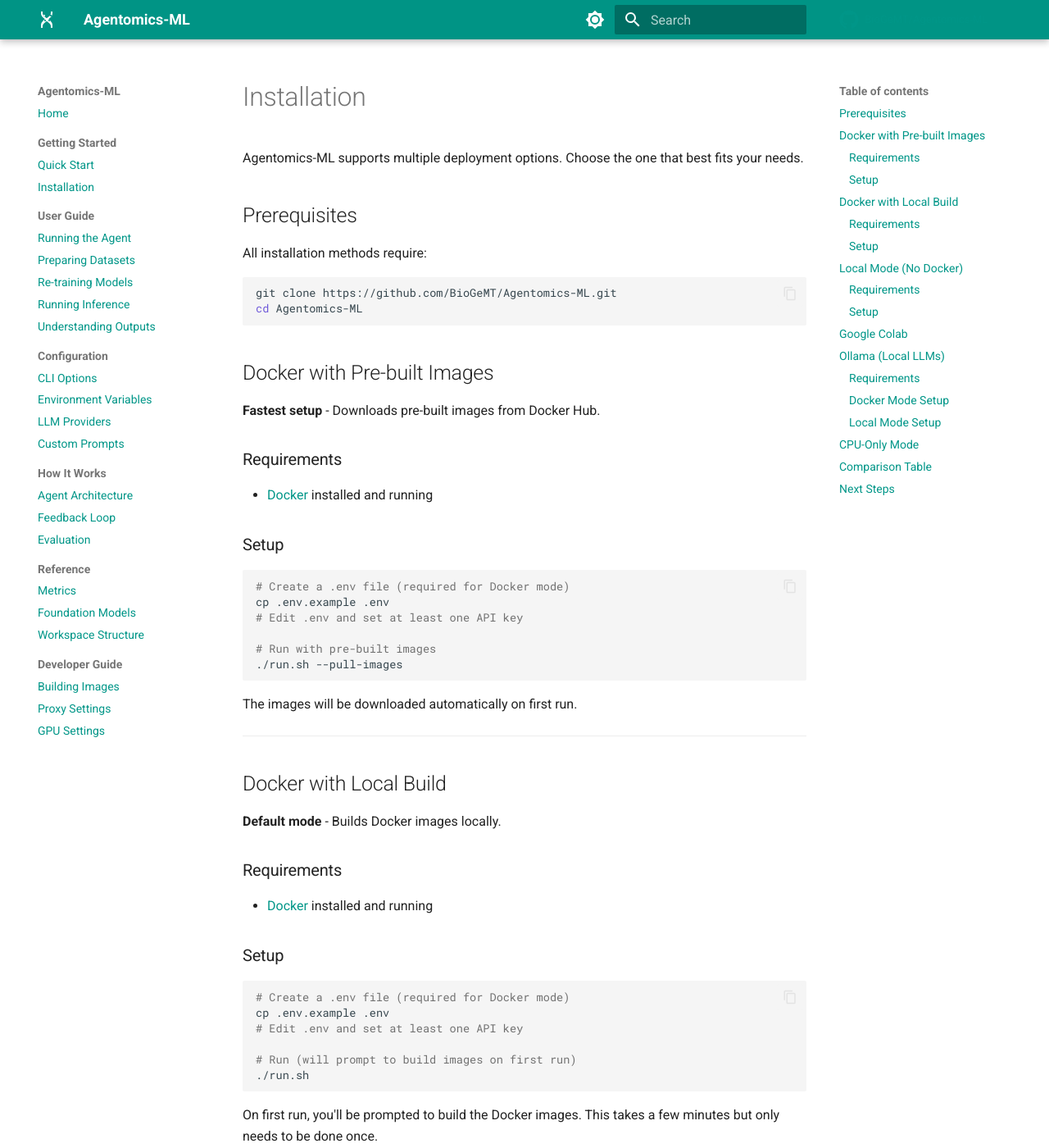
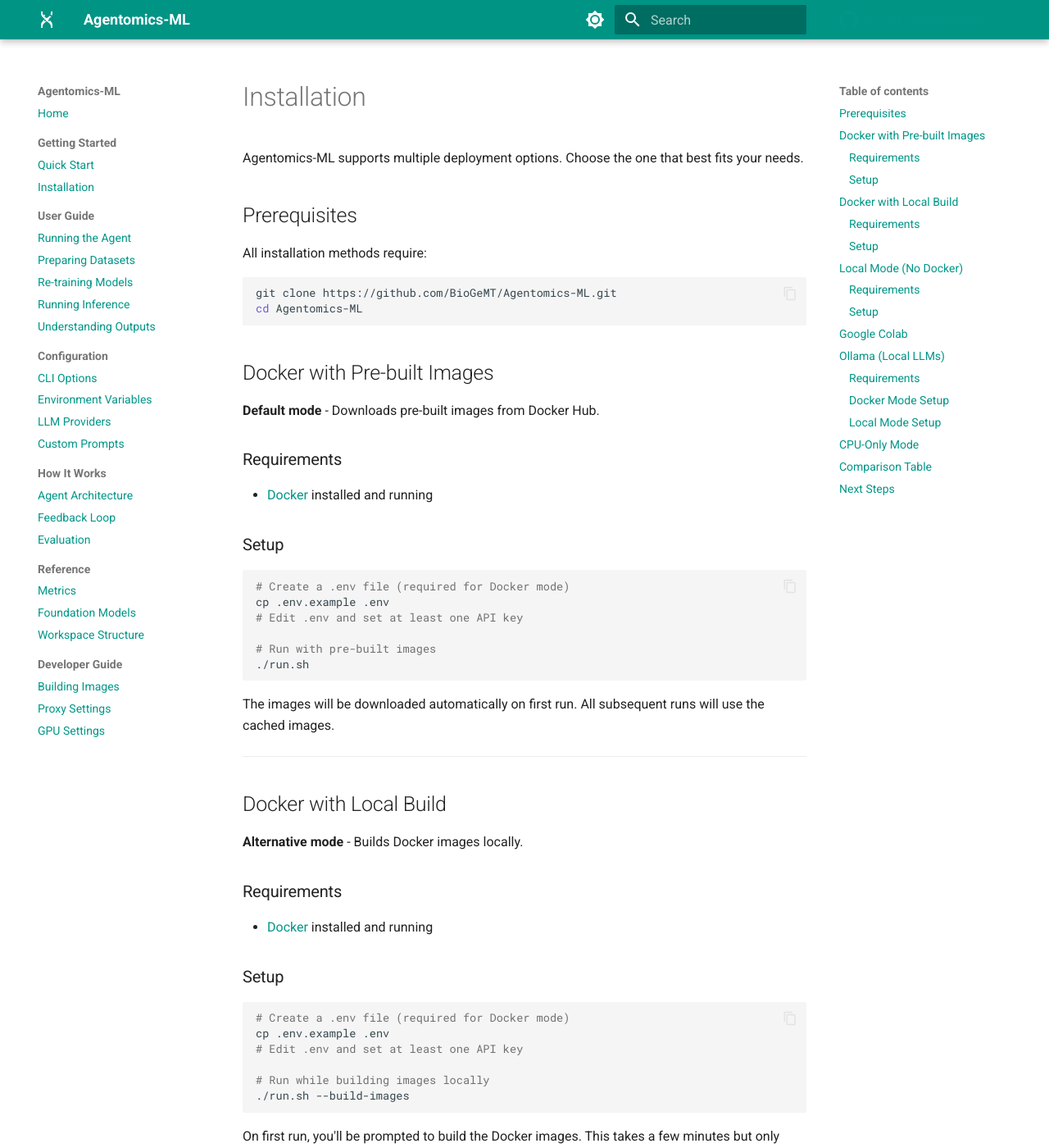
Before and after one commit to BioGeMT/agentomics-ml, an MkDocs documentation site: the page built from docs/getting-started/installation.md, in a window 1280 px wide and 1400 px high. Shown: the whole window at 82% size. Built offline with MkDocs 1.6.1 and Material for MkDocs 9.7.7, drawn with Linux system fonts in a browser that asks for light colours; comment, search, counter and statistics services are not loaded.

````diff
--- a/docs/getting-started/installation.md
+++ b/docs/getting-started/installation.md
@@ -13,7 +13,7 @@ cd Agentomics-ML
 
 ## Docker with Pre-built Images
 
-**Fastest setup** - Downloads pre-built images from Docker Hub.
+**Default mode** - Downloads pre-built images from Docker Hub.
 
 ### Requirements
 
@@ -27,16 +27,16 @@ cp .env.example .env
 # Edit .env and set at least one API key
 
 # Run with pre-built images
-./run.sh --pull-images
+./run.sh
 ```
 
-The images will be downloaded automatically on first run.
+The images will be downloaded automatically on first run. All subsequent runs will use the cached images.
 
 ---
 
 ## Docker with Local Build
 
-**Default mode** - Builds Docker images locally.
+**Alternative mode** - Builds Docker images locally.
 
 ### Requirements
 
@@ -49,8 +49,8 @@ The images will be downloaded automatically on first run.
 cp .env.example .env
 # Edit .env and set at least one API key
 
-# Run (will prompt to build images on first run)
-./run.sh
+# Run while building images locally
+./run.sh --build-images
 ```
 
 On first run, you'll be prompted to build the Docker images. This takes a few minutes but only needs to be done once.
````
Also changed, not shown: README.md (+1 -1 lines), docs/configuration/cli-options.md (+8 -2 lines), docs/getting-started/quick-start.md (+1 -3 lines), docs/index.md (+1 -1 lines), docs/user-guide/running-agent.md (+1 -1 lines).
